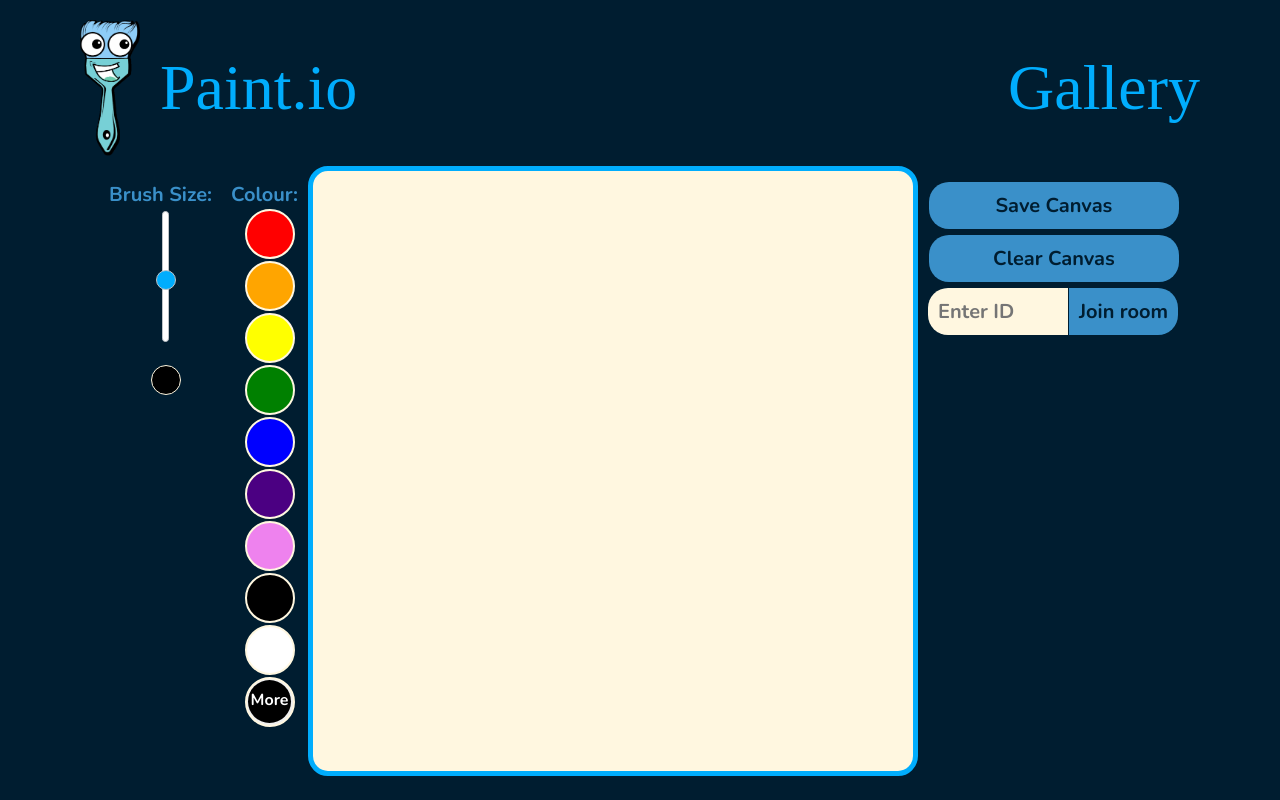
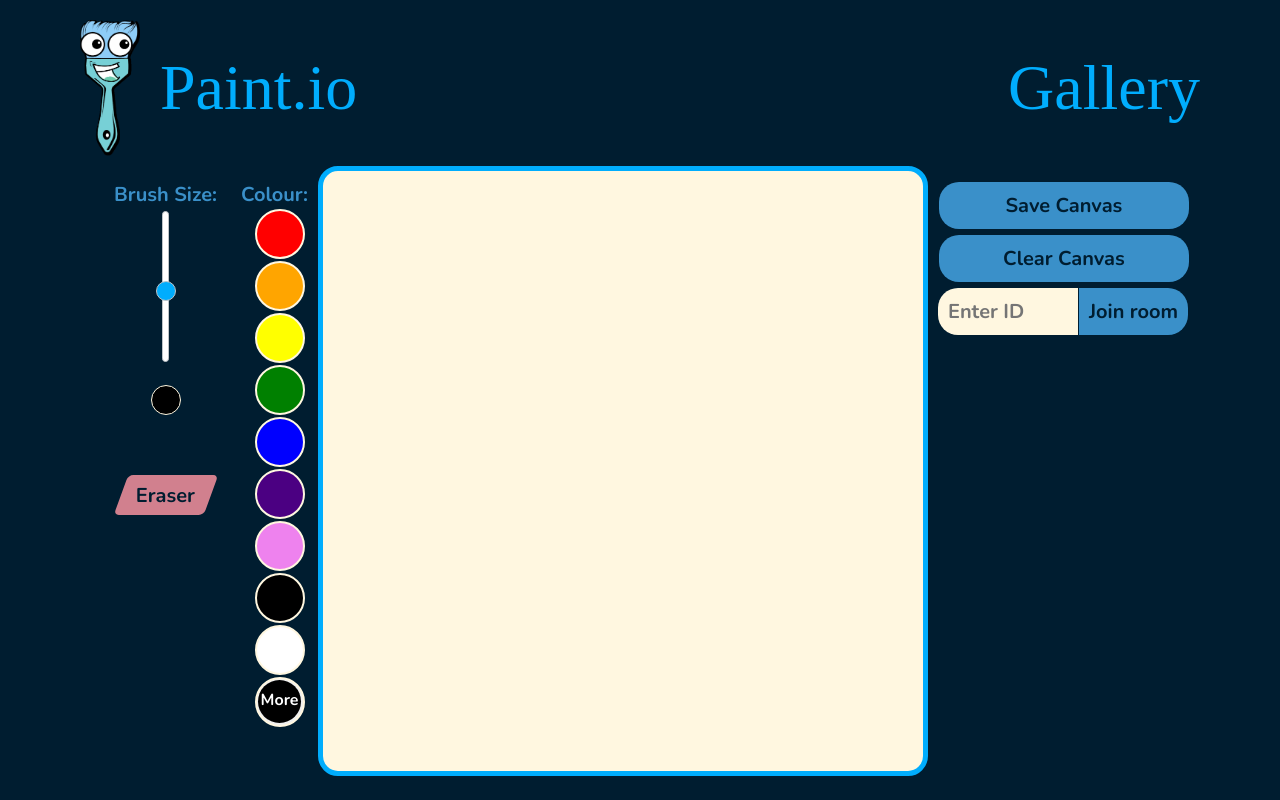
Before and after one commit to danibarker/paint-io, a React (Create React App) app in the folder front-end/: page / in a window 1280 px wide. Built offline with nearby package versions, Linux system fonts and the light colour scheme; no server answers; a web font is replaced by a local one.

Commit message:
Add eraser

```diff
--- a/front-end/src/components/BrushSelector.js
+++ b/front-end/src/components/BrushSelector.js
@@ -1,6 +1,7 @@
-const BrushSelector = ({ setBrushSize ,brushSize, color}) => {
+const BrushSelector = ({ setBrushSize, brushSize, setColor, color}) => {
   return (
     <div className="brush-selector">
+      <div className="brush-size-container">
         <div>
           <p>Brush Size:</p>
         </div>
@@ -18,6 +19,15 @@ const BrushSelector = ({ setBrushSize ,brushSize, color}) => {
           </div>
         </div>
       </div>
+      <div className="eraser-container">
+        <div
+          className="eraser"
+          onClick={() => setColor("#fff7e0")}
+        >
+          <p>Eraser</p>
+        </div>
+      </div>
+    </div>
   );
 };
 
--- a/front-end/src/components/Canvas.js
+++ b/front-end/src/components/Canvas.js
@@ -14,6 +14,7 @@ export function Canvas(props) {
                 <BrushSelector
                     brushSize={brushSize}
                     setBrushSize={setBrushSize}
+                    setColor={setColor}
                     color={color}
                 />
             </div>
--- a/front-end/src/css/App.css
+++ b/front-end/src/css/App.css
@@ -87,15 +87,27 @@ h1 {
     display: flex;
     flex-direction: row;
     align-items: center;
+    width: 100%;
+    justify-content: space-between;
+}
+
+.brush-selector input {
+    margin: 10px 10px 10px 0px;
 }
 
 .brush-selector p,
-.color-selector p {
+.color-selector p,
+.eraser p {
     padding: 0;
     margin-right: 10px;
     color: var(--button-color);
     font-size: 1.25rem;
     font-weight: bold;
+}
+
+.brush-size-container {
+    display: flex;
+    align-items: center;
 }
 
 .color-and-brush-selector {
@@ -152,6 +164,22 @@ input[type='range']::-webkit-slider-thumb {
     border-radius: 10px;
     cursor: pointer;
   }
+
+.eraser {
+    background-color: rgb(209, 128, 142);
+    width: 90px;
+    height: 40px;
+    display: flex;
+    transform: skewX(-20deg);
+    border-radius: 5px;
+    margin-left: 40px;
+}
+
+.eraser p {
+    color: var(--background);
+    margin: auto;
+    transform: skewX(20deg);
+}
 
 .header {
     width: 100%;
@@ -374,14 +402,20 @@ a {
     .brush-selector input {
         transform: rotate(270deg);
         display: flex;
+        margin: 10px 10px 10px 10px;
     }
 
     .brush-selector p {
+        margin: auto;
         margin-bottom: 65px;
     }
 
     .brush-selector .brush-preview {
         margin-top: 65px;
+    }
+
+    .brush-size-container {
+        flex-direction: column;
     }
 
     .canvas-container {
@@ -412,6 +446,15 @@ a {
         flex-direction: column;
     }
 
+    .eraser {
+        margin-left: 0px;
+        margin-top: 40px;
+    }
+
+    .eraser p {
+        margin: auto;
+    }
+
     .save-clear-get-buttons {
         display: flex;
         flex-direction: column;
```
Also changed, not shown: 1 other file (tests, documents, lock files or other folders). Lines whose indentation alone changed are shown as unchanged.
